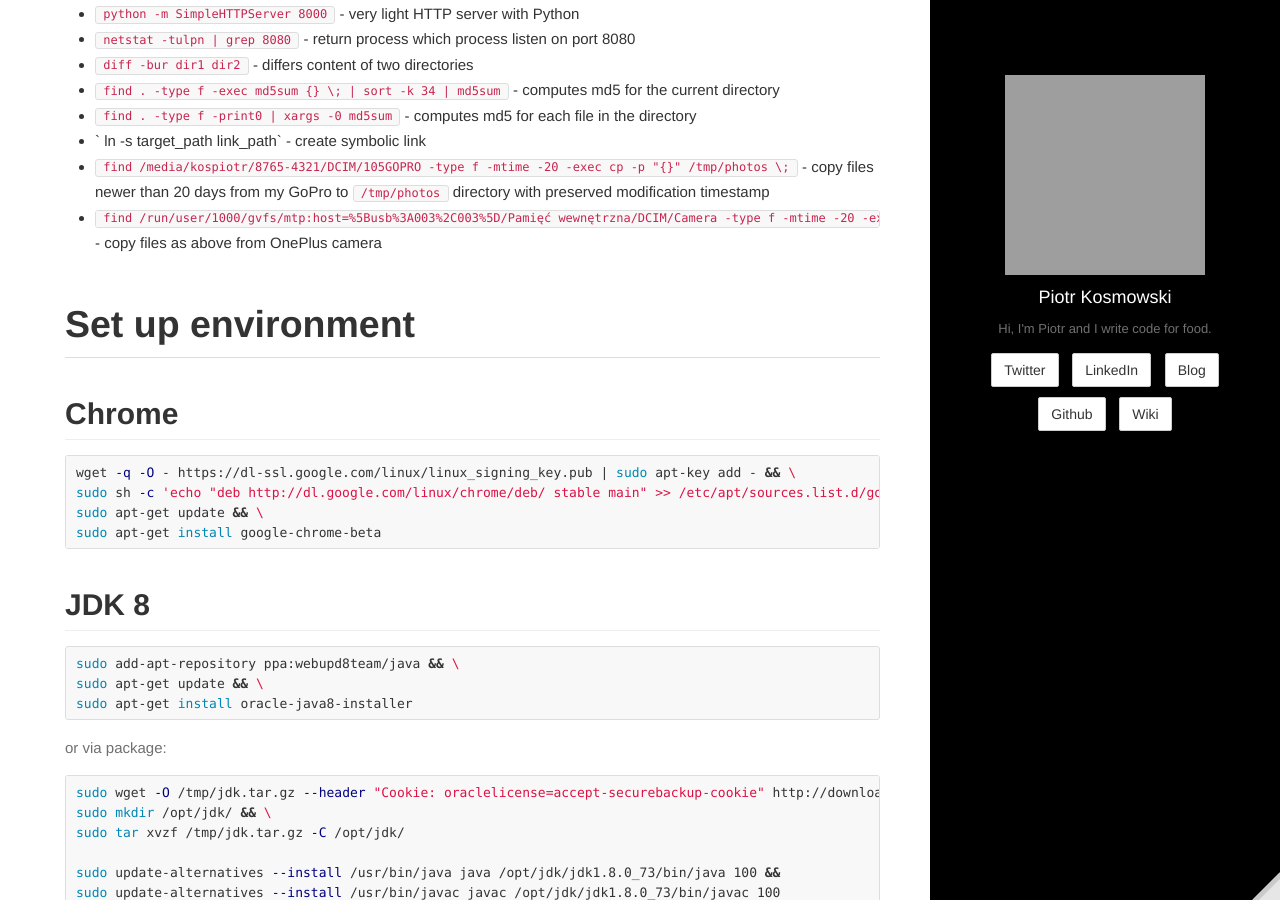
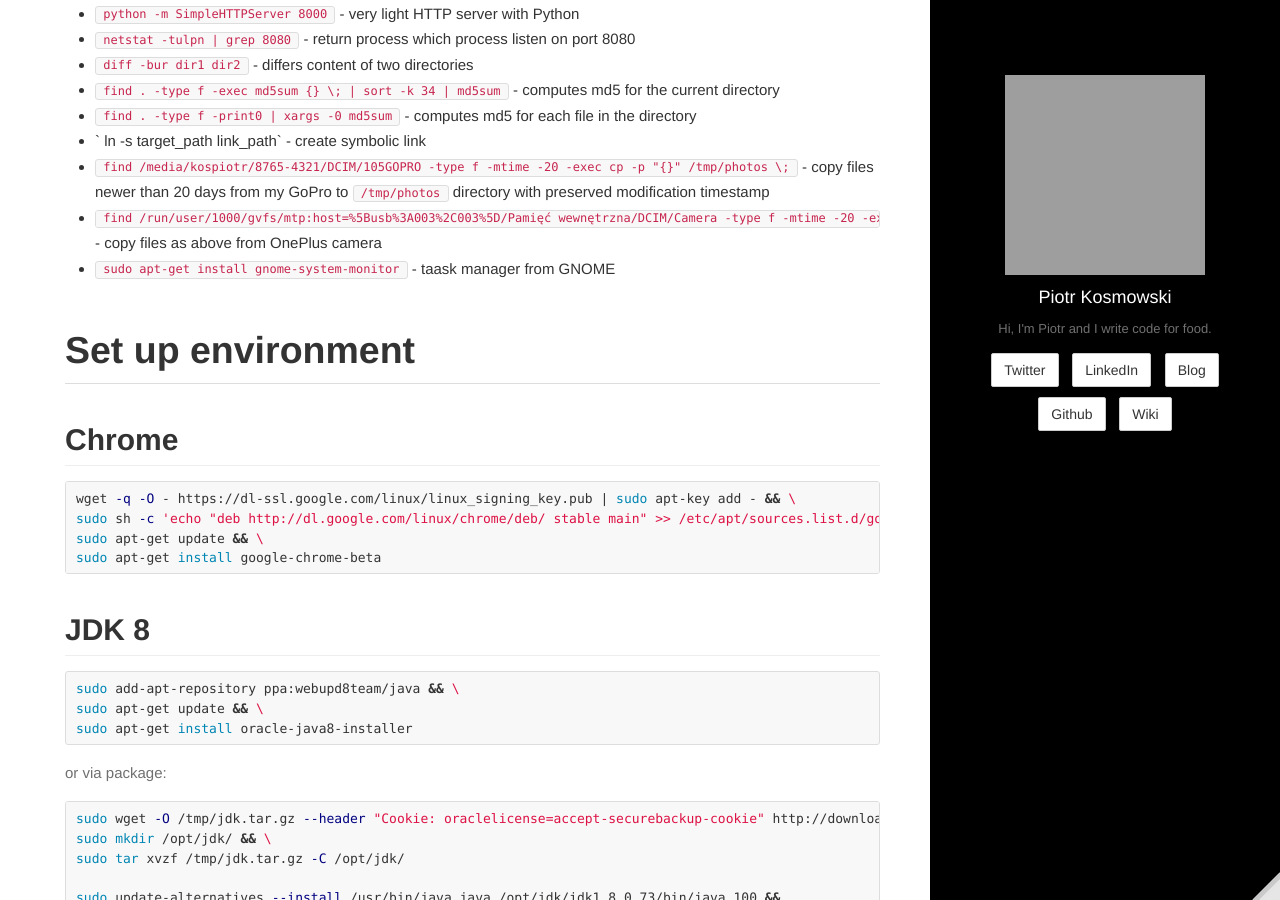
Before and after one commit to kospiotr/kospiotr.github.io, a Jekyll site: the page built from wiki/unix.md, in a window 1280 px wide and 900 px high, scrolled down 1009 px. Built offline with Jekyll 4.4.1, drawn with Linux system fonts in a browser that asks for light colours; grey boxes are pictures that could not be loaded.

Commit message:
Update unix.md

````diff
--- a/wiki/unix.md
+++ b/wiki/unix.md
@@ -25,6 +25,7 @@ editurl: wiki/unix.md
 * ` ln -s target_path link_path` - create symbolic link
 * `find /media/kospiotr/8765-4321/DCIM/105GOPRO -type f -mtime -20 -exec cp -p "{}" /tmp/photos \;` - copy files newer than 20 days from my GoPro to ```/tmp/photos``` directory with preserved modification timestamp
 * `find /run/user/1000/gvfs/mtp:host=%5Busb%3A003%2C003%5D/Pamięć wewnętrzna/DCIM/Camera -type f -mtime -20 -exec cp -p "{}" /home/kospiotr/Obrazy/CG \;` - copy files as above from OnePlus camera
+* `sudo apt-get install gnome-system-monitor` - taask manager from GNOME
 
 
 # Set up environment
````
